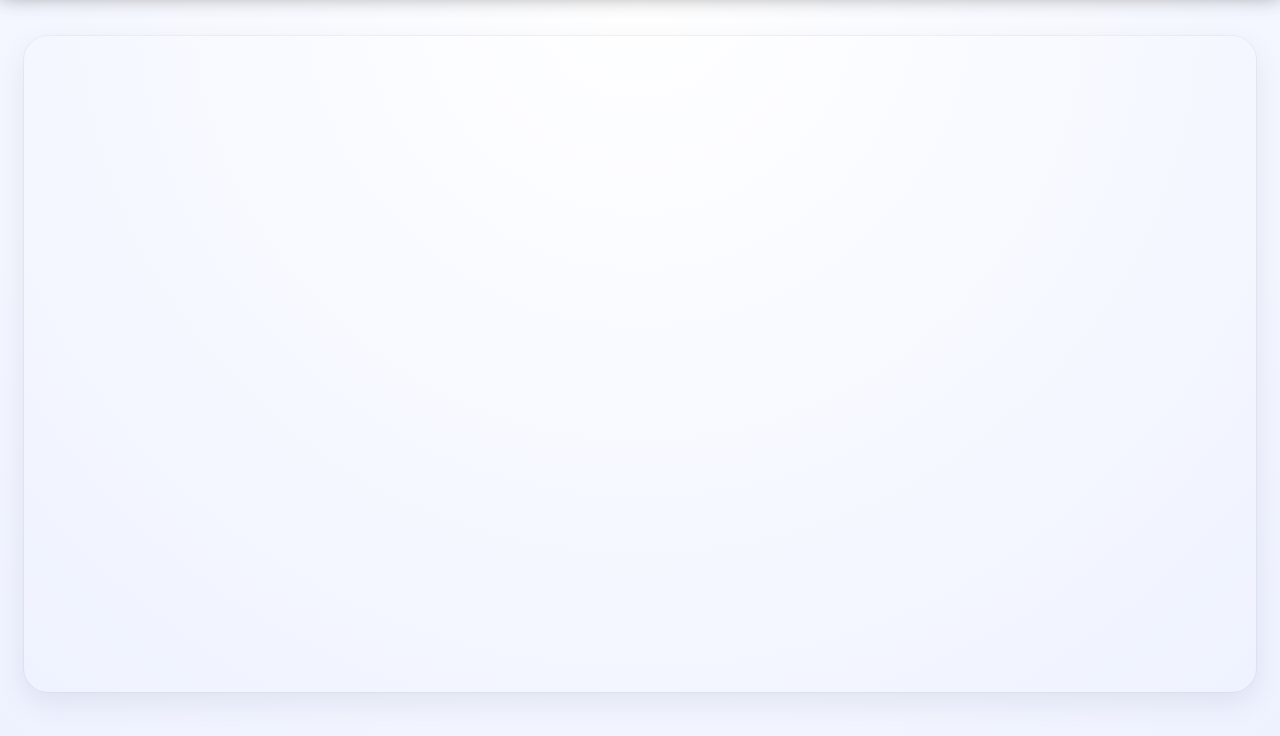
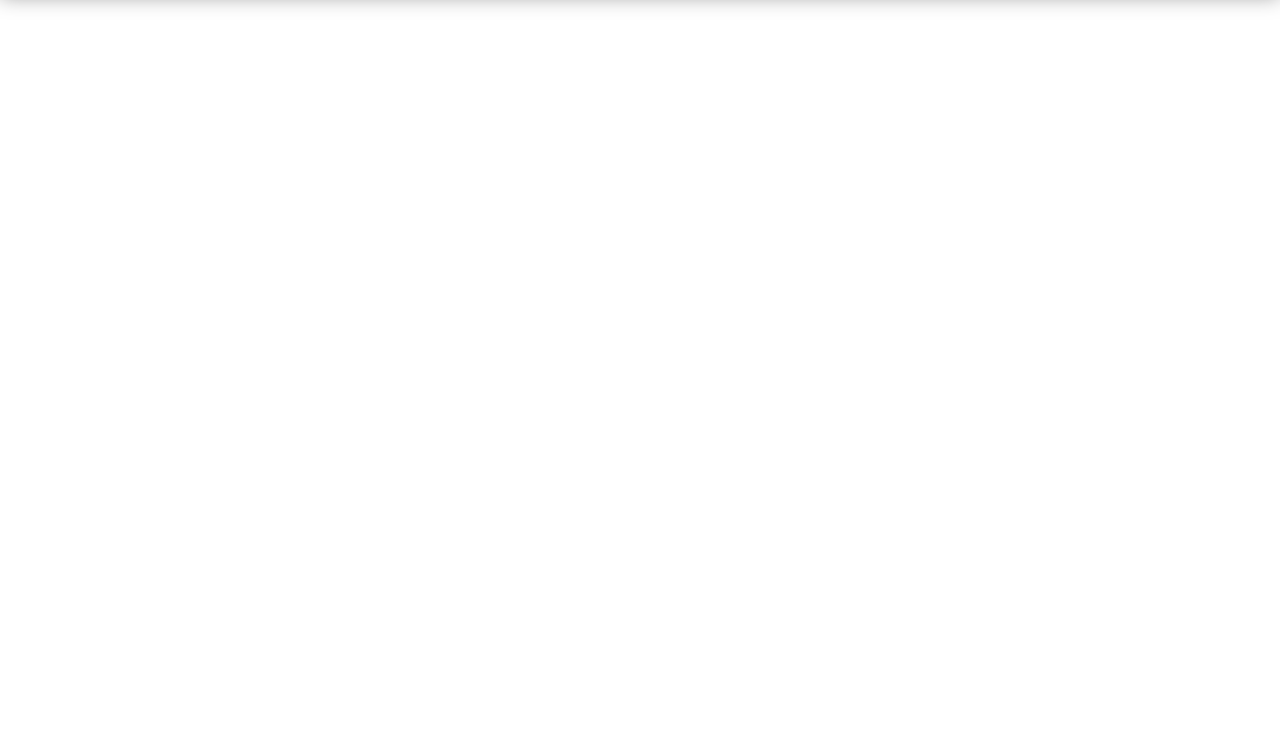
Before and after one commit to PerfTeamBANTAN/HanyaTamplate, a plain HTML site: page index.html in a window 1280 px wide. Shown: the part 74-810 px from the top of the page. Drawn offline with nearby package versions, Linux system fonts and the light colour scheme; files whose address does not match are found by name.

Commit message:
Update home.css

```diff
--- a/css/home.css
+++ b/css/home.css
@@ -1,20 +1,22 @@
-.home-fullscreen {
-  min-height: calc(100vh - 56px);
-  background: radial-gradient(circle at top, #ffffff, #eef2ff);
-  display: flex;
-  justify-content: center;
-  align-items: center;
-  padding: 24px;
+/* ===========================
+   HOME PAGE / FULLSCREEN
+   =========================== */
+
+.home {
+    min-height: 100vh;
+    background-color: #FFFFFF; /* Putih bersih */
+    display: flex;
+    flex-direction: column;
+    align-items: center;
+    justify-content: center;
 }
 
-#content-area {
-  width: 100%;
-  max-width: 1440px;
-  min-height: 82vh;
-  background: var(--card-bg);
-  border-radius: 24px;
-  padding: 24px;
-  box-shadow:
-    0 10px 30px rgba(15,23,42,0.08),
-    0 0 0 1px rgba(148,163,184,0.1);
+.home h1 {
+    color: #333333; /* Teks utama */
 }
+
+#district-banten-row {
+  display: grid;
+  grid-template-columns: repeat(auto-fill, minmax(220px,1fr));
+  gap: 12px;
+}
```
